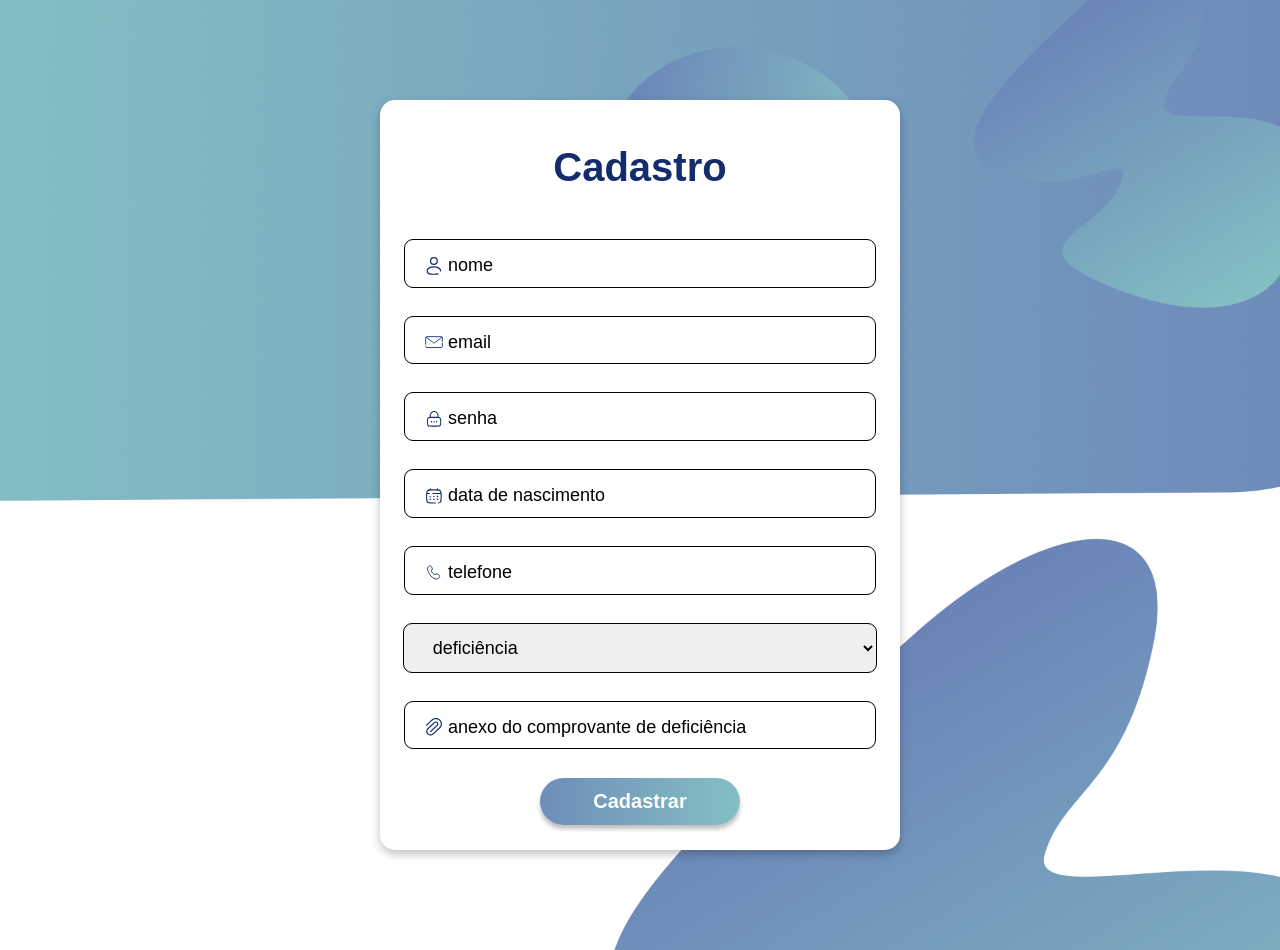
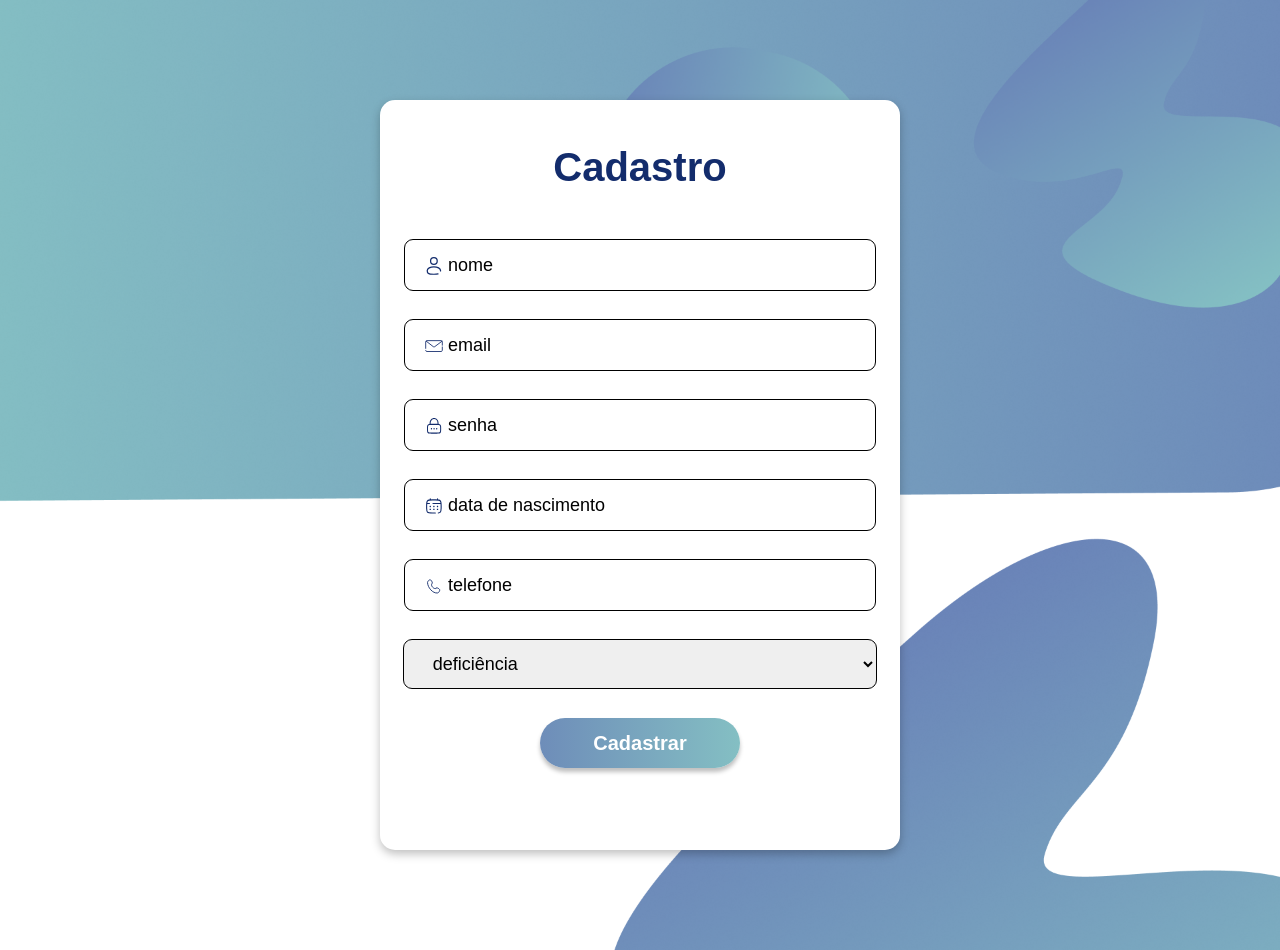
Before and after one commit to Deysehgfi/Projeto_CadAcel, a React (Vite) app in the folder FrontEnd/: page /Cadastro in a window 1280 px wide. Built offline with nearby package versions, Linux system fonts and the light colour scheme.

Commit message:
Ajustes no form do cadastro

```diff
--- a/FrontEnd/package.json
+++ b/FrontEnd/package.json
@@ -10,7 +10,7 @@
     "preview": "vite preview"
   },
   "dependencies": {
-    "axios": "^1.7.7",
+    "axios": "^1.7.8",
     "react": "^18.3.1",
     "react-dom": "^18.3.1",
     "react-icons": "^5.3.0",
--- a/FrontEnd/src/Pages/Cadastro.jsx
+++ b/FrontEnd/src/Pages/Cadastro.jsx
@@ -1,6 +1,5 @@
 import { useState } from "react";
 import axios from "axios"
-import { useNavigate } from "react-router-dom"
 import Input from "../Components/Input/Input.jsx"
 import Botao from "../Components/Botao/Botao.jsx";
 import { Form, LinkForm, TituloForm, BOxTitulo, Select, SectionCadastro} from "../styled/Cadastro.js";
@@ -13,24 +12,24 @@ import IconAnexo from "../public/Anexo.svg"
 
 
 
-const Cadastro = ({ TipoInput, NomeInput, PlaceholderInput, nomeBotao, FormTitulo, NameLabel, IconImg, FuncaoBotao }) => {
+const Cadastro = ({ TipoInput, NomeInput, PlaceholderInput, nomeBotao, FormTitulo, NameLabel, IconImg, FuncaoBotao, TipoBotao }) => {
     const [nome, setNome] = useState("")
     const [email, setEmail] = useState("")
-    const [password, setPassword] = useState("")
-    const [data, setData] = useState("")
-    const [number, setNumber] = useState("")
+    const [senha, setSenha] = useState("")
+    const [dataNascimento, setDataNascimento] = useState("")
+    const [telefone, setTelefone] = useState("")
     const [deficiencia, setDeficiencia] = useState("")
     const [error, setError] = useState(null)
     const [user, setUser] = useState(null);
 
     const handleCadastro = async (event) => {
-        event.preventDefault()
+        event.preventDefault();
         try {
-            const response = await axios.post(
+            await axios.post(
                 "http://localhost:3333/usuarios/cadastro",
-                JSON.stringify({ nome, email, password, data, number, deficiencia}),
+                JSON.stringify({ nome, email, senha, telefone, deficiencia, dataNascimento}),
                 {
-                    headers: { "Content-Type": "application/json" },
+                    headers: { "Content-Type": "application/json" }
                 },
             );
             setUser(response.data)
@@ -39,35 +38,39 @@ const Cadastro = ({ TipoInput, NomeInput, PlaceholderInput, nomeBotao, FormTitul
             if (!error?.response) {
                 setError("Erro ao acessar o site");
             } else if (error.response.status === 401) {
-                setError(" Usuário ou senha inválidos",);
+                setError("Usuário ou senha inválidos",);
             }
         }
     }
-
+console.log("Usuario ->>>", nome,senha,"<-- nome")
 
 
     return (
         <>
         <SectionCadastro>
-        <Form>
+        <Form onSubmit={handleCadastro}>
             <BOxTitulo>
                 <TituloForm>Cadastro</TituloForm>
             </BOxTitulo>
-            <Input TipoInput="text" NameLabel="nome" IconImg={Person} onChange={(event) => setNome(event.target.value)}/>
-            <Input TipoInput="email" NameLabel="email"  IconImg={IconEmail} onChange={(event) => setEmail(event.target.value)}/>
-            <Input TipoInput="password" NameLabel="senha"  IconImg={IconSenha} onChange={(event) => setPassword(event.target.value)}/>
-            <Input TipoInput="data" NameLabel="data de nascimento"IconImg={Icondata} onChange={(event) => setData(event.target.value)}/>
-            <Input TipoInput="number" NameLabel="telefone" IconImg={Iconphone} onChange={(event) => setNumber(event.target.value)}/>
-            <Select name="" id="" onChange={(event) => setDeficiencia(event.target.value)}>
-                <option value="">deficiência</option>
-                <option value="">Visual</option>
-                <option value="">Fisica</option>
-                <option value="">Auditiva</option>
-                <option value="">Neurodivergente</option>
+            <Input TipoInput="text" NameLabel="nome" value={nome} IconImg={Person} onChange={(event) => setNome(event.target.value)}/>
+
+            <Input TipoInput="email" NameLabel="email" value={email} IconImg={IconEmail} onChange={(event) => setEmail(event.target.value)}/>
+
+            <Input TipoInput="password" NameLabel="senha" value={senha}  IconImg={IconSenha} onChange={(event) => setSenha(event.target.value)}/>
+
+            <Input TipoInput="data" NameLabel="data de nascimento"IconImg={Icondata} value={dataNascimento} onChange={(event) => setDataNascimento(event.target.value)}/>
+
+            <Input TipoInput="number" NameLabel="telefone" value={telefone} IconImg={Iconphone} onChange={(event) => setTelefone(event.target.value)}/>
+
+            <Select value={deficiencia} onChange={(event) => setDeficiencia(event.target.value)}>
+                <option>deficiência</option>
+                <option>Visual</option>
+                <option>Fisica</option>
+                <option>Auditiva</option>
+                <option>Neurodivergente</option>
             </Select>
-            <Input TipoInput="text" NameLabel="anexo do comprovante de deficiência"  IconImg={IconAnexo}/>
             {error}
-            <Botao nomeBotao="Cadastrar" onClick={(event) => handleCadastro(event)} />
+            <Botao nomeBotao="Cadastrar" TipoBotao="submit"/>
         </Form>
 
         </SectionCadastro>
```
Also changed, not shown: 2 other files (tests, documents, lock files or other folders).
